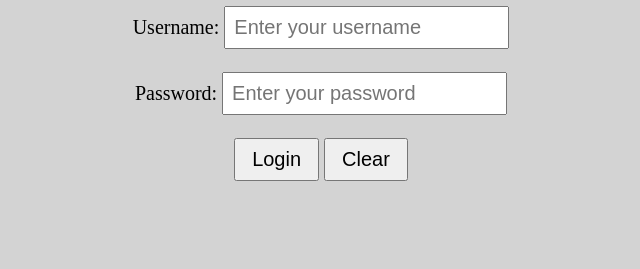
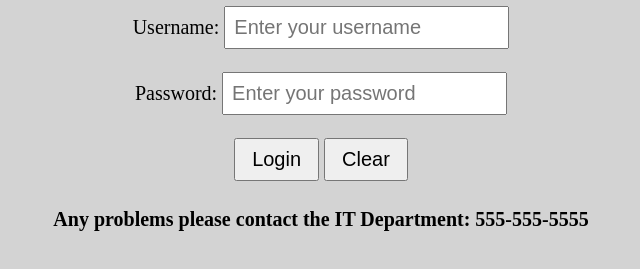
Before and after one commit to bella917/Capstone_1116, a plain HTML site: page index.html in a window 1280 px wide. Shown: the part 341-610 px from the top of the page, without its empty margins (319-959 px from the left). Drawn offline with Linux system fonts and the light colour scheme.

Commit message:
Change title and add IT contact information
Updated the title for clarity and added a contact message.

```diff
--- a/index.html
+++ b/index.html
@@ -2,7 +2,7 @@
 <!DOCTYPE html>
 <html>
 <head>
-    <title>Login Page</title>
+    <title>Welcome to the TaskSync Login Page</title>
 </head>
 
 <body style="background-color: lightgray; text-align: center; font-size: 20px;">
@@ -40,6 +40,7 @@
         </button>
     </form>
 
+    <h4>Any problems please contact the IT Department: 555-555-5555</h4>
     <script>
     document.querySelector("form").addEventListener("submit", function(event) {
         event.preventDefault();
```
